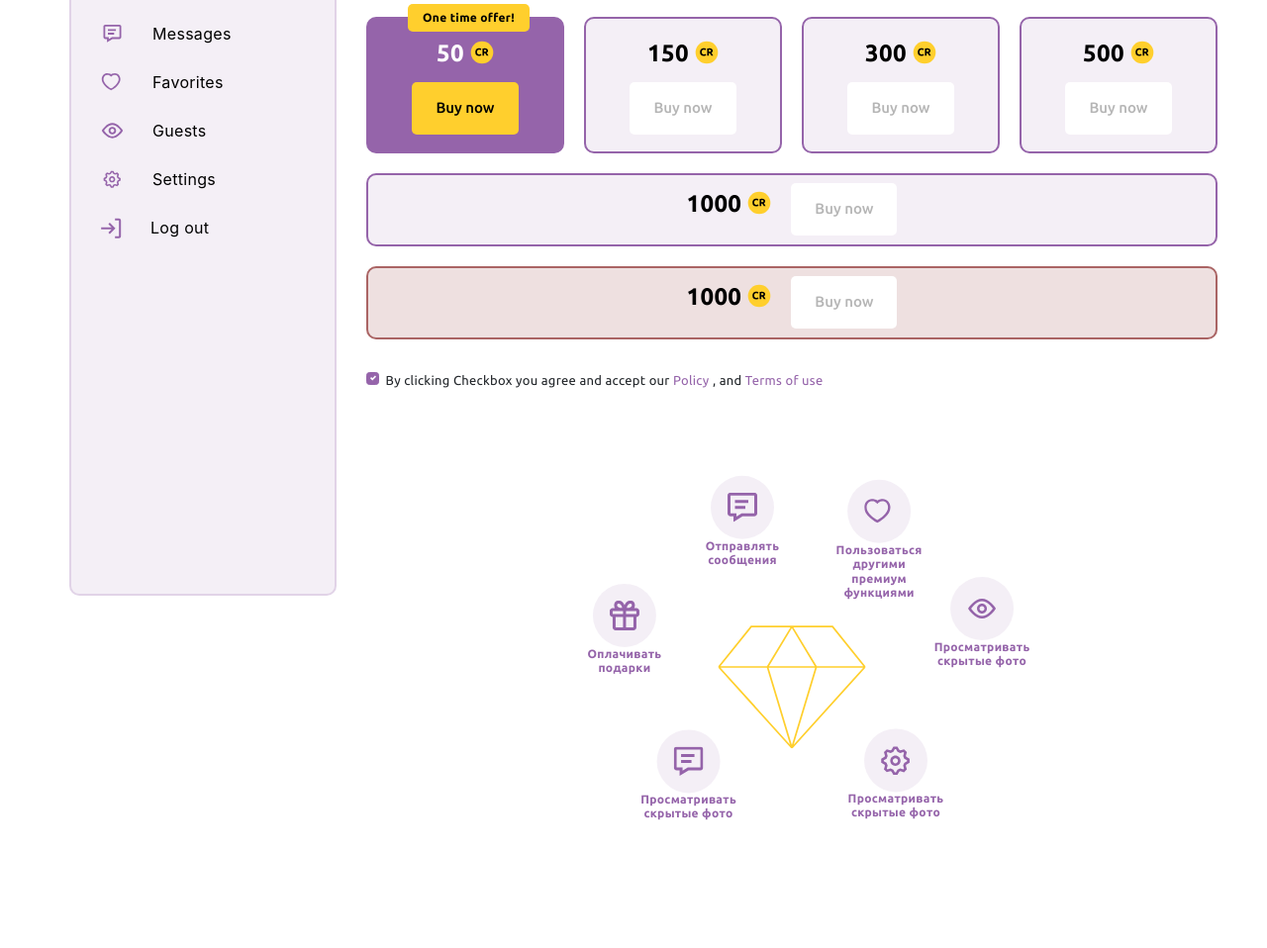
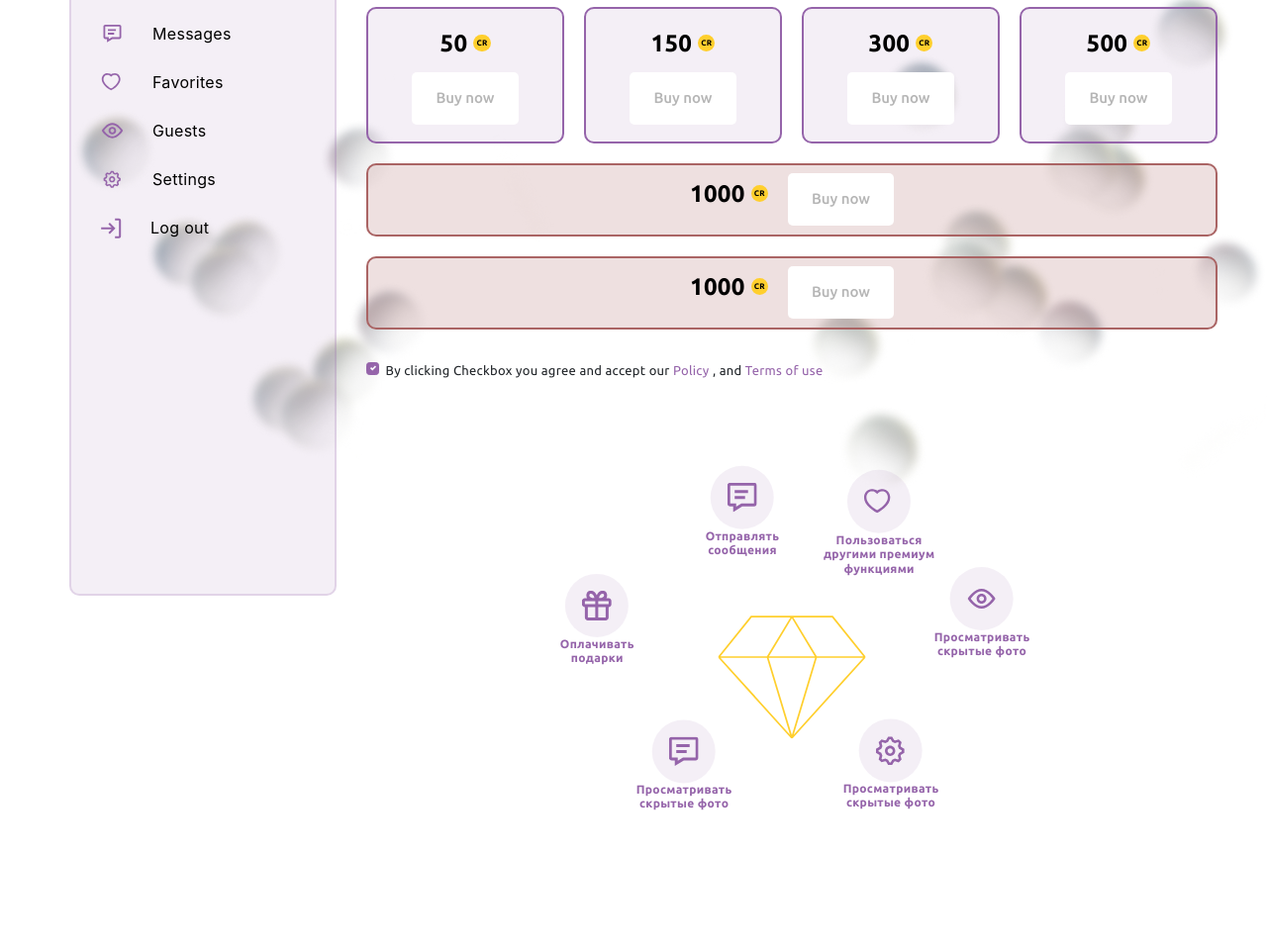
Before and after one commit to AnDIgnatova/Ed-Solution, a plain HTML site: page index.html in a window 1280 px wide. Shown: the part 328-1286 px from the top of the page at 99% size. Drawn offline with nearby package versions, Linux system fonts and the light colour scheme.

Commit message:
правки

```diff
--- a/css/style.css
+++ b/css/style.css
@@ -75,7 +75,7 @@ body {
   padding-top: 30px;
   width: 100%;
   font-size: 28px; /* Increased text to enable scrolling */
-  padding-top: 30px;
+  padding-top: 20px;
   @media (min-width: 768px) {
     flex-grow:1;
   }
@@ -605,6 +605,7 @@ body {
   font-family: "Ubuntu", sans-serif;
   font-weight: 700;
   font-size: 20px;
+  color: rgba(0, 0, 0, 1);
   @media (min-width: 1120px) {
     text-shadow: 4px 4px rgba(0, 0, 0, 0.25);
     font-size: 40px;
@@ -629,7 +630,6 @@ body {
 .main-timer__discount {
   color: rgba(255, 207, 45, 1);
   -webkit-text-stroke: 1px #FFFFFF;
-  text-stroke: 1px #FFFFFF;
   font-family: "Ubuntu", sans-serif;
   font-weight: 700;
   font-size: 20px;
@@ -711,16 +711,54 @@ body {
   }
 }
 
-.swiper-slide--grid5 {
-  @media (min-width: 1230px) {
-    grid-column: 4 span;
-    @media (min-width: 1440px) {
-      grid-column: 1 span;
-    }
+
+.swiper-slide--grid3 {
+  @media (min-width: 992px) {
+    grid-column: 2 span;
+  }
+  @media (min-width: 1200px) {
+    grid-column: 1 span;
   }
 }
 
+.swiper-slide--grid3 .content-card {
+  @media (min-width: 992px) and (max-width: 1200px) {
+    background-color: rgba(170, 100, 100, 0.2);
+    border: solid 2px rgba(170, 100, 100, 1);
+  }
+}
+
+
+.swiper-slide--grid4 {
+  @media (min-width: 992px) {
+    grid-column: 2 span;
+  }
+  @media (min-width: 1200px) {
+    grid-column: 3 span;
+  }
+  @media (min-width: 1230px) {
+    grid-column: 1 span;
+  }
+}
+
+.swiper-slide--grid4 .content-card {
+  @media (min-width: 992px) and (max-width: 1230px) {
+    background-color: rgba(170, 100, 100, 0.2);
+    border: solid 2px rgba(170, 100, 100, 1);
+  }
+}
+
+
+
+
+
 .swiper-slide--grid6 {
+  @media (min-width: 992px) {
+    grid-column: 2 span;
+  }
+  @media (min-width: 1200px) {
+    grid-column: 3 span;
+  }
   @media (min-width: 1230px) {
     grid-column: 4 span;
   }
@@ -731,6 +769,7 @@ body {
 
 .content-card {
   padding: 17px 15px;
+  position: relative;
   min-height: 59px;
   font-family: sans-serif;
   background-color: rgba(149, 100, 170, 0.1);
@@ -749,8 +788,8 @@ body {
   }
 }
 
-.swiper-slide--grid5 .content-card {
-  @media (min-width: 1230px) and (max-width: 1440px) {
+.swiper-slide--grid3 .content-card  {
+  @media (min-width: 992px) and (max-width: 1199px) {
     min-height: 74px;
     height: 54px;
     flex-direction: row;
@@ -760,10 +799,61 @@ body {
   }
 }
 
+.swiper-slide--grid4 .content-card  {
+  @media (min-width: 992px) and (max-width: 1230px) {
+    min-height: 74px;
+    height: 54px;
+    flex-direction: row;
+    justify-content: center;
+    gap: 20px;
+    margin-top: 0;
+  }
+}
+
+.swiper-slide--grid5 {
+  @media (min-width: 992px) {
+    grid-column: 2 span;
+  }
+  @media (min-width: 1200px) {
+    grid-column: 3 span;
+  }
+  @media (min-width: 1230px) {
+    grid-column: 4 span;
+  }
+    @media (min-width: 1440px) {
+      grid-column: 1 span;
+  }
+}
+
+.swiper-slide--grid5 .content-card {
+  @media (min-width: 992px) {
+    background-color: rgba(170, 100, 100, 0.2);
+    border: solid 2px rgba(170, 100, 100, 1);
+    min-height: 74px;
+    height: 54px;
+    flex-direction: row;
+    justify-content: center;
+    gap: 20px;
+    margin-top: 0;
+
+    @media (min-width: 1440px) {
+    min-height: 123px;
+    height: 136px;
+    background-color: rgba(149, 100, 170, 0.1);
+     border-radius: 10px;
+     border: solid 2px rgba(149, 100, 170, 1);
+     flex-direction: column;
+     align-items: center;
+     margin-top: 20px;
+     gap: 0;
+  }
+  }
+}
+
 .swiper-slide--grid6 .content-card {
   background-color: rgba(170, 100, 100, 0.2);
     border: solid 2px rgba(170, 100, 100, 1);
-  @media (min-width: 1230px) {
+  @media (min-width: 992px) {
     min-height: 74px;
     height: 54px;
     flex-direction: row;
@@ -790,8 +880,8 @@ margin-bottom: 0;
 }
 }
 
-.content-card--active .content-card__price {
-  margin-left: 70px;
+.content-card__price {
+  margin-left: 85px;
   @media (min-width: 768px) {
     margin-left: 0;
   }
@@ -803,7 +893,7 @@ margin-bottom: 0;
   }
 }
 
-.content-card--active .content-card__price {
+.content-card:hover .content-card__price {
   color: rgba(255, 255, 255, 1);
 }
 
@@ -823,17 +913,19 @@ cursor: pointer;
  }
 }
 
-.content-card--active .content-card__button {
+.content-card:hover .content-card__button {
   background-color: rgba(255, 207, 45, 1);
   color: rgba(0, 0, 0, 1);
 }
 
-.content-card--active .content-card__button:hover {
+.content-card:hover .content-card__button:hover {
   background-color: rgba(193, 92, 161, 1);
   color: rgb(0, 0, 0);
 }
 
-.content-card--active {
+
+
+.content-card:hover {
   background-color: rgba(149, 100, 170, 1);
   position: relative;
   z-index: 1;
@@ -853,6 +945,11 @@ cursor: pointer;
 }
 
 .content-card__buy {
+  display: none;
+}
+
+
+.content-card:hover .content-card__buy {
   display: inline-block;
   color: rgba(0, 0, 0, 1);
   font-family: "Ubuntu", sans-serif;
@@ -865,7 +962,7 @@ cursor: pointer;
   width: 123px;
   text-align: center;
   top: 24px;
-  left: -20px;
+  left: -22px;
   z-index: 1099;
   @media (min-width: 768px) {
     top: -15px;
@@ -977,8 +1074,8 @@ cursor: pointer;
 
 .cards_wrapper {
   position: relative;
-  height: 485px;
-  width: 485px;
+  min-height: 485px;
+  min-width: 485px;
   font: bold 11px/1em "Arial", sans-serif;
   background-image: radial-gradient( circle at center, rgba(255, 255, 255, 0) 53px, rgba(255, 255, 255, 0)54px, rgba(255, 255, 255, 0) 57px, rgba(255, 255, 255, 0) 58px, rgba(255, 255, 255, 0) 60px, rgba(255, 255, 255, 0) 61px, rgba(255, 255, 255, 0) 106px, rgba(255, 255, 255, 0) 107px, rgba(255, 255, 255, 0) 143px, rgba(255, 255, 255, 0) 144px, rgba(255, 255, 255, 0)169px, rgba(255, 255, 255, 0) 170px, rgba(255, 255, 255, 0) 172px, rgba(255, 255, 255, 0) 173px), url("../img/big-d.svg");
   background-position: 0 0, center;
@@ -1005,22 +1102,22 @@ cursor: pointer;
 .angle_wrapper:nth-child(5) { transform: translate(90%, -15%) rotate(240deg) translateY(-15px); }
 .angle_wrapper:nth-child(6) { transform: translate(60%, 25%) rotate(300deg) translateY(-55px); }
 
-.card {
+.cardss {
   position: relative;
-  display: inline-flex;
+  display: flex;
+  align-items: flex-start;
   flex-flow: column nowrap;
   justify-content: space-between;
   text-align: center;
-  height: 100px;
-  width: 100px;
+  width: auto;
   transform-origin: 50% 33px;
 
 }
-.angle_wrapper:nth-child(2) .card { transform: rotate(-60deg); }
-.angle_wrapper:nth-child(3) .card { transform: rotate(-120deg); }
-.angle_wrapper:nth-child(4) .card { transform: rotate(-180deg); }
-.angle_wrapper:nth-child(5) .card { transform: rotate(-240deg); }
-.angle_wrapper:nth-child(6) .card { transform: rotate(-300deg); }
+.angle_wrapper:nth-child(2) .cardss { transform: rotate(-60deg); }
+.angle_wrapper:nth-child(3) .cardss { transform: rotate(-120deg); }
+.angle_wrapper:nth-child(4) .cardss { transform: rotate(-180deg); }
+.angle_wrapper:nth-child(5) .cardss { transform: rotate(-240deg); }
+.angle_wrapper:nth-child(6) .cardss { transform: rotate(-300deg); }
 
 
 .card-img-group {
@@ -1143,32 +1240,42 @@ cursor: pointer;
 
 
 
+.content-card__cr {
+  font-family: "Ubuntu", sans-serif;
+  font-weight: 700;
+  font-size: 8px;
+  color: rgb(0, 0, 0);
+  background-color: #FFCF2D;
+  padding: 4px 3px;
+  border-radius: 50%;
+  text-transform: uppercase;
+  position: relative;
+  top: -4px;
+  @media (min-width: 991px) {
+    top: -6px;
+  }
+}
 
 
+.parallax-layer1 {
+  display: none;
+  @media (min-width: 991px) {
+    display: inline-block;
+    position: absolute;
+    left: 0;
+    top: 250px;
+    z-index: -100;
+  }
 
-.containerr {
-  position: relative;
-  width: 300px; /* Регулируйте размер контейнера */
-  height: 300px; /* Регулируйте размер контейнера */
 }
 
-.block {
-  position: absolute;
-  width: auto; /* Блоки будут адаптивными */
-  padding: 10px 15px;
-  background-color: #fff;
-  border: 1px solid #ccc;
-  border-radius: 5px;
-  display: flex;
-  align-items: center;
-  justify-content: center;
-  text-align: center;
-  transition: all 0.2s ease;
+.parallax-layer2 {
+  display: none;
+  @media (min-width: 991px) {
+    display: inline-block;
+    position: absolute;
+    right: 0;
+    top: 200px;
+    z-index: -100;
+  }
 }
-
-/* Исполнение блока по кругу */
-.block:nth-child(1) { transform: rotate(0deg) translate(120px) rotate(0deg); }
-.block:nth-child(2) { transform: rotate(72deg) translate(120px) rotate(-72deg); }
-.block:nth-child(3) { transform: rotate(144deg) translate(120px) rotate(-144deg); }
-.block:nth-child(4) { transform: rotate(216deg) translate(120px) rotate(-216deg); }
-.block:nth-child(5) { transform: rotate(288deg) translate(120px) rotate(-288deg); }
--- a/index.html
+++ b/index.html
@@ -153,8 +153,14 @@
     </nav>
   </header>
 
-  <main class="main-container">
-    <div class="container main-container-section">
+  <main class="main-container parallax">
+    <div class="parallax-layer1 parallax-image">
+      <img src="img/pattern1.png" alt="parallax">
+    </div>
+    <div class="parallax-layer2 parallax-image">
+      <img src="img/pattern2.png" alt="parallax">
+    </div>
+    <div class="container main-container-section parallax-section">
       <div class="sidenav">
         <div class="sidenav-profile">
           <source media="(min-width: 1200px)" srcset="img/Ellipse5-3x.png 1x, img/Ellipse5-3x@2x.png 2x">
@@ -238,10 +244,9 @@
             <div class="swiper-wrapper grid">
               <div class="swiper-slide">
                 <div class="content-card content-card--active">
-                  <p class="content-card__price">50<span class="content-card__price2">/$5</span>
-                    <svg class="content-card__icon" width="24" height="24">
-                      <use xlink:href="#content-card__icon1"></use>
-                    </svg>
+                  <p class="content-card__price">50
+                    <span class="content-card__cr">cr</span>
+                    <span class="content-card__price2">/$5</span>
                   </p>
                   <button class="content-card__button">Buy now</button>
                   <span class="content-card__buy">One time offer!</span>
@@ -249,42 +254,47 @@
               </div>
               <div class="swiper-slide">
                 <div class="content-card">
-                  <p class="content-card__price">150 <svg class="content-card__icon" width="24" height="24">
-                    <use xlink:href="#content-card__icon1"></use>
-                  </svg></p>
+                  <p class="content-card__price">150  <span class="content-card__cr">cr</span>
+                    <span class="content-card__price2">/$15</span>
+                    </p>
                   <button class="content-card__button">Buy now</button>
+                  <span class="content-card__buy">One time offer!</span>
                 </div>
               </div>
-              <div class="swiper-slide">
+              <div class="swiper-slide--grid3 swiper-slide">
                 <div class="content-card">
-                  <p class="content-card__price">300 <svg class="content-card__icon" width="24" height="24">
-                    <use xlink:href="#content-card__icon1"></use>
-                  </svg></p>
+                  <p class="content-card__price">300  <span class="content-card__cr">cr</span>
+                    <span class="content-card__price2">/$30</span>
+                   </p>
                   <button class="content-card__button">Buy now</button>
+                  <span class="content-card__buy">One time offer!</span>
                 </div>
               </div>
-              <div class="swiper-slide">
+              <div class="swiper-slide--grid4 swiper-slide">
                 <div class="content-card">
-                  <p class="content-card__price">500 <svg class="content-card__icon" width="24" height="24">
-                    <use xlink:href="#content-card__icon1"></use>
-                  </svg></p>
+                  <p class="content-card__price">500 <span class="content-card__cr">cr</span>
+                    <span class="content-card__price2">/$50</span>
+                     </p>
                   <button class="content-card__button">Buy now</button>
+                  <span class="content-card__buy">One time offer!</span>
                 </div>
               </div>
               <div class="swiper-slide--grid5 swiper-slide">
                 <div class="content-card">
-                  <p class="content-card__price">1000 <svg class="content-card__icon" width="24" height="24">
-                    <use xlink:href="#content-card__icon1"></use>
-                  </svg></p>
+                  <p class="content-card__price">1000 <span class="content-card__cr">cr</span>
+                    <span class="content-card__price2">/$100</span>
+                    </p>
                   <button class="content-card__button">Buy now</button>
+                  <span class="content-card__buy">One time offer!</span>
                 </div>
               </div>
               <div class="swiper-slide--grid6 swiper-slide">
                 <div class="content-card">
-                  <p class="content-card__price">1000 <svg class="content-card__icon" width="24" height="24">
-                    <use xlink:href="#content-card__icon1"></use>
-                  </svg></p>
+                  <p class="content-card__price">1000 <span class="content-card__cr">cr</span>
+                    <span class="content-card__price2">/$100</span>
+                    </p>
                   <button class="content-card__button">Buy now</button>
+                  <span class="content-card__buy">One time offer!</span>
                 </div>
               </div>
             </div>
@@ -304,7 +314,7 @@
             <div class="cards_wrapper">
 
               <div class="angle_wrapper">
-                <div class="card">
+                <div class="cardss">
                   <div class="card-img-group">
                     <svg class="card_img" width="20" height="18">
                       <use xlink:href="#card_img1"></use>
@@ -312,26 +322,27 @@
 
                   </div>
                   <div class="card_title">
-                    <h4>Отправлять сообщения</h4>
+                    <h4>Отправлять<br> сообщения</h4>
                   </div>
                 </div>
               </div>
 
               <div class="angle_wrapper">
-                <div class="card">
+                <div class="cardss">
                   <div class="card-img-group">
                       <svg class="card_img" width="20" height="21">
                         <use xlink:href="#card_img2"></use>
                       </svg>
                   </div>
                   <div class="card_title">
-                    <h4>Пользоваться другими премиум функциями</h4>
+                    <h4>Пользоваться<br> другими премиум <br>функциями</h4>
+
                   </div>
                 </div>
               </div>
 
               <div class="angle_wrapper">
-                <div class="card">
+                <div class="cardss">
                   <div class="card-img-group">
 
                       <svg class="card_img" width="24" height="16">
@@ -339,13 +350,13 @@
                       </svg>
                   </div>
                   <div class="card_title">
-                    <h4>Просматривать скрытые фото</h4>
+                    <h4>Просматривать<br> скрытые фото</h4>
                   </div>
                 </div>
               </div>
 
               <div class="angle_wrapper">
-                <div class="card">
+                <div class="cardss">
                   <div class="card-img-group">
 
                       <svg class="card_img" width="23" height="23">
@@ -353,13 +364,13 @@
                       </svg>
                   </div>
                   <div class="card_title">
-                    <h4>Просматривать скрытые фото</h4>
+                    <h4>Просматривать<br> скрытые фото</h4>
                   </div>
                 </div>
               </div>
 
               <div class="angle_wrapper">
-                <div class="card">
+                <div class="cardss">
                   <div class="card-img-group">
 
                       <svg class="card_img" width="20" height="20">
@@ -367,13 +378,13 @@
                       </svg>
                   </div>
                   <div class="card_title">
-                    <h4>Просматривать скрытые фото</h4>
+                    <h4>Просматривать<br> скрытые фото</h4>
                   </div>
                 </div>
               </div>
 
               <div class="angle_wrapper">
-                <div class="card">
+                <div class="cardss">
                   <div class="card-img-group">
 
                       <svg class="card_img" width="20" height="20">
@@ -381,7 +392,7 @@
                       </svg>
                   </div>
                   <div class="card_title">
-                    <h4>Оплачивать подарки</h4>
+                    <h4>Оплачивать<br> подарки</h4>
                   </div>
                 </div>
               </div>
```
Also changed, not shown: in.html (added, +86 -0 lines), img/pattern1.png (added), img/pattern1.svg (deleted), img/pattern2.png (added), img/pattern2.svg (deleted).
